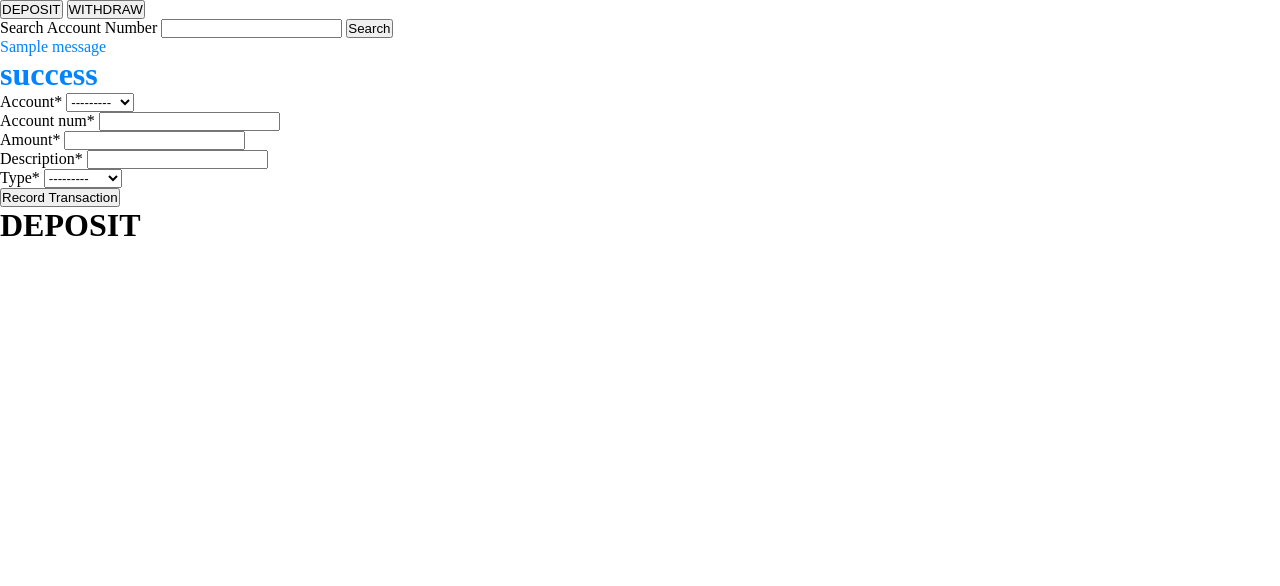
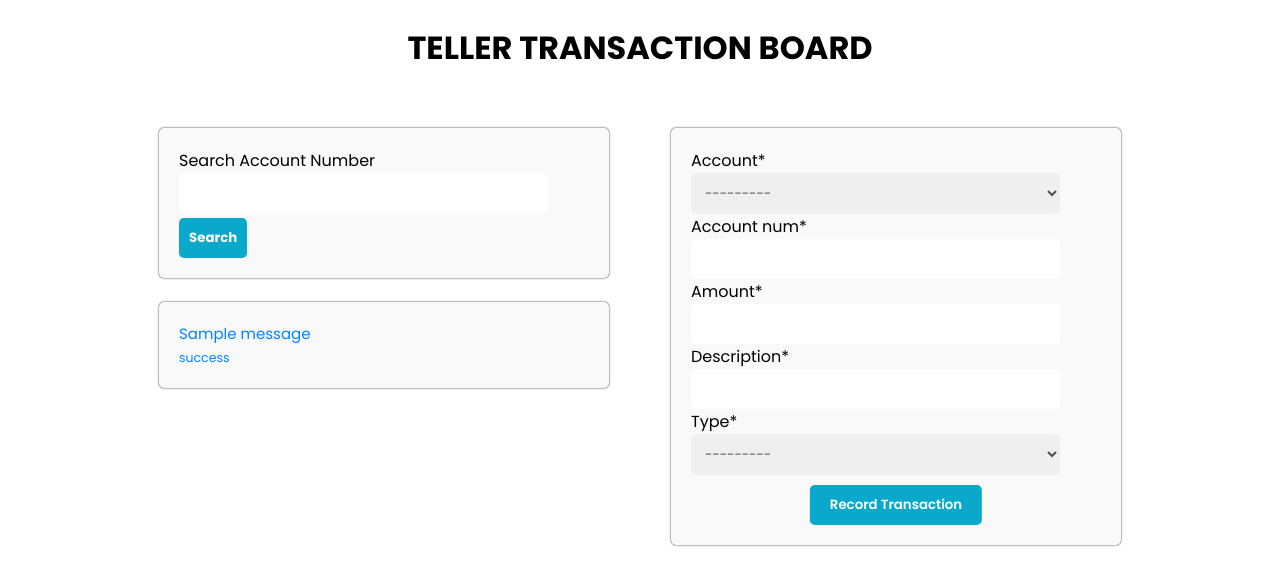
Before and after one commit to yoojen/100faceofalx, a Django app: page /transactions/deposit/ in a window 1280 px wide. Shown: the part 60-646 px from the top of the page. Run offline with Django 5.2, Linux system fonts and the light colour scheme; tables that the repository leaves empty hold one stand-in row (values such as "Sample post"); one stand-in notice (Sample message) is shown; parts of the project's set-up code (start-up, migrations or seed data) failed here and were passed over; some libraries are stand-ins or nearby versions.

Commit message:
changed UI DESIGN

```diff
--- a/django_projects/banking_app/transactions/templates/transactions/deposit.html
+++ b/django_projects/banking_app/transactions/templates/transactions/deposit.html
@@ -1,38 +1,37 @@
 {% extends "profiles/base.html" %}
 {% load crispy_forms_tags %}
+{% load static %}
 <!DOCTYPE html>
 <html lang="en">
-    <head>
-    </head>
+  {% block navigation %}
+    <link rel="stylesheet" type="text/css" href="{% static 'transactions/deposit.css' %}" />
+  {% endblock %}
   <body>
     {% block content %}
+    <h1 style="text-align: center; margin-top: 3vh;">TELLER TRANSACTION BOARD</h1>
     <div class="contents">
       <div class="btn-navigation">
-        <a href=""><button>DEPOSIT</button></a>
-        <a href=""><button>WITHDRAW</button></a>
+        <form action="{% url 'transactions:find_account' %}" method="GET">
+          <label for="account_num">Search Account Number</label>
+          <input type="number" name="account_num" id="" />
+          <button type="submit">Search</button>
+        </form>
+        {% if messages %}
+          <div class="messages">
+              {% for msg in messages %}
+                <p style="color: rgb(0, 132, 255)">{{msg}}</p>
+                <small style="color: rgb(0, 132, 255)">{{msg.tags}}</small>
+              {% endfor %}
+            </div>
+        {% endif %}
       </div>
       <div class="trans-forms">
-        <form action="{% url 'find_account' %}" method="GET">
-            <label for="account_num">Search Account Number</label>
-            <input type="number" name="account_num" id="">
-            <button type="submit">Search</button>
-
-        </form>
-        {% if messages %}
-            {% for msg in messages %}
-                <p style="color: rgb(0, 132, 255);">{{msg}}</p>
-                <h1 style="color: rgb(0, 132, 255);">{{msg.tags}}</h1>
-            {% endfor %}
-        {% endif %}
-        <form action="" method="POST">
-          {% csrf_token%}
-          {{form|crispy}}
+        <form action="" method="POST" id="post-form">
+          {% csrf_token%} {{form|crispy}}
           <button type="submit">Record Transaction</button>
         </form>
       </div>
     </div>
-    <h1>DEPOSIT</h1>
     {% endblock %}
-
   </body>
 </html>
```
